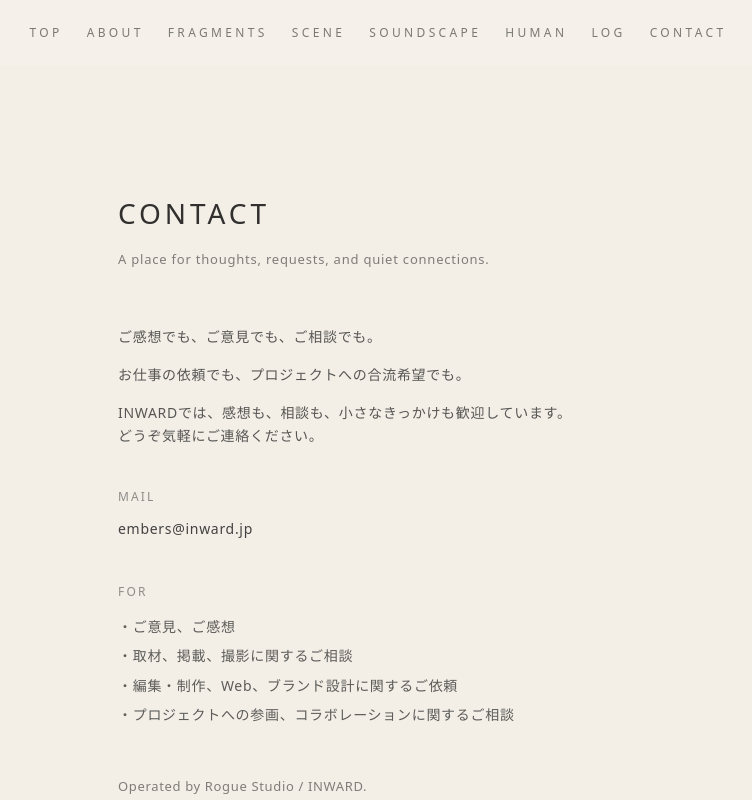
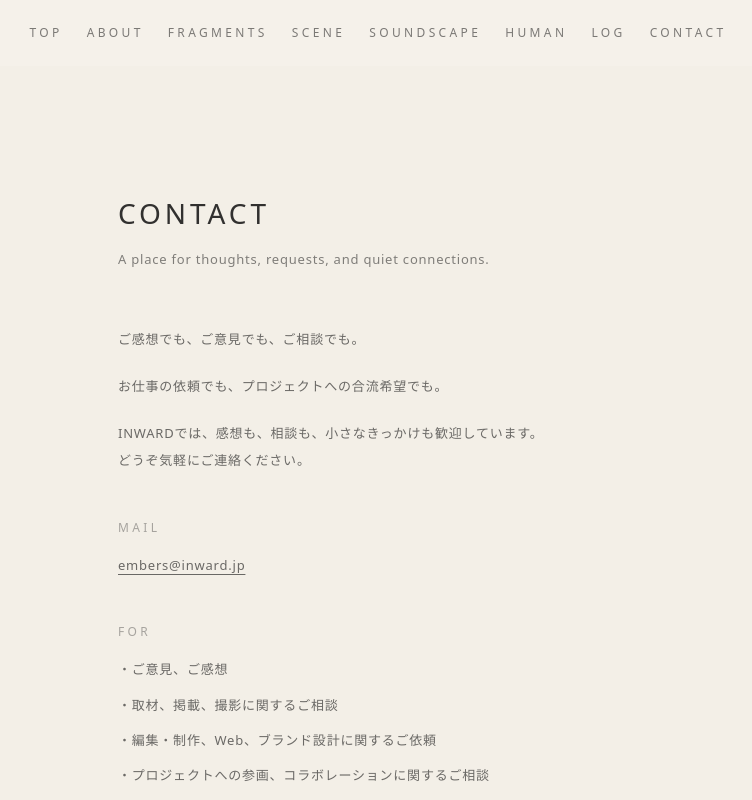
Before and after one commit to rogue-studio/inward, a Next.js app: page /contact in a window 1280 px wide. Shown: the top 800 px of the page, without its empty margins (262-1014 px from the left). Built offline with nearby package versions, Linux system fonts and the light colour scheme.

Commit message:
Adjust contact typography

```diff
--- a/app/contact/page.tsx
+++ b/app/contact/page.tsx
@@ -13,7 +13,7 @@ export default function ContactPage() {
         A place for thoughts, requests, and quiet connections.
       </p>
 
-      <div className="space-y-4 text-[14px] font-light leading-[1.6] tracking-[0.05em] text-[#161616]/70">
+      <div className="space-y-5 text-[13px] leading-[2.1] tracking-[0.06em] text-[#161616]/62">
         <p>ご感想でも、ご意見でも、ご相談でも。</p>
 
         <p>お仕事の依頼でも、プロジェクトへの合流希望でも。</p>
@@ -25,25 +25,25 @@ export default function ContactPage() {
         </p>
       </div>
 
-      <div className="mt-10 space-y-3 text-[14px] font-light leading-[1.6] tracking-[0.05em] text-[#161616]/70">
-        <p className="text-[12px] uppercase tracking-[0.18em] text-[#161616]/45">
+      <div className="mt-10 space-y-3 text-[13px] leading-[2.1] tracking-[0.06em] text-[#161616]/62">
+        <p className="text-[12px] uppercase tracking-[0.28em] text-[#161616]/35">
           Mail
         </p>
 
         <a
           href="mailto:embers@inward.jp"
-          className="inline-block text-[#161616]/80 underline-offset-4 transition-opacity hover:opacity-55"
+          className="inline-block text-[#161616]/62 underline underline-offset-4 transition hover:text-[#161616]/85"
         >
           embers@inward.jp
         </a>
       </div>
 
-      <div className="mt-10 space-y-3 text-[14px] font-light leading-[1.8] tracking-[0.05em] text-[#161616]/68">
-        <p className="text-[12px] uppercase tracking-[0.18em] text-[#161616]/45">
+      <div className="mt-10 space-y-3 text-[13px] leading-[2.1] tracking-[0.06em] text-[#161616]/62">
+        <p className="text-[12px] uppercase tracking-[0.28em] text-[#161616]/35">
           For
         </p>
 
-        <div className="space-y-1">
+        <div className="space-y-2">
           <p>・ご意見、ご感想</p>
           <p>・取材、掲載、撮影に関するご相談</p>
           <p>・編集・制作、Web、ブランド設計に関するご依頼</p>
@@ -51,7 +51,7 @@ export default function ContactPage() {
         </div>
       </div>
 
-      <div className="mt-12 space-y-2 text-[13px] font-light leading-[1.7] tracking-[0.05em] text-[#161616]/52">
+      <div className="mt-12 space-y-3 text-[13px] leading-[1.9] tracking-[0.06em] text-[#161616]/45">
         <p>Operated by Rogue Studio / INWARD.</p>
         <p>通常、数日以内を目安に返信します。</p>
       </div>
```
